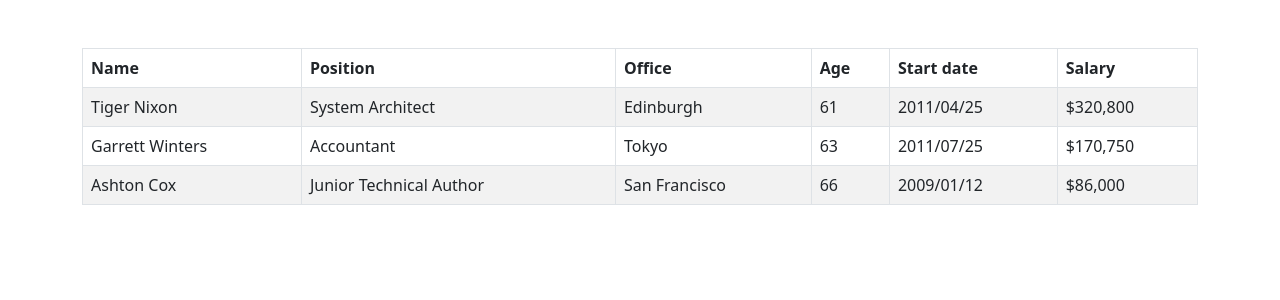
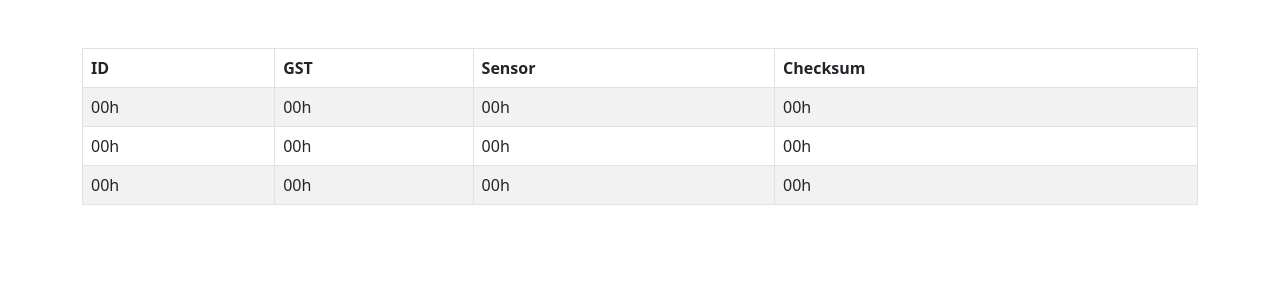
Before and after one commit to jet-delossantos/KyuTech, a PHP site: page /satdata.php in a window 1280 px wide. Shown: the part 56-356 px from the top of the page. Run offline with PHP 8.4, Linux system fonts and the light colour scheme; some libraries are stand-ins or nearby versions.

Commit message:
Edited Sat Data temp table

```diff
--- a/satdata.php
+++ b/satdata.php
@@ -11,38 +11,30 @@
     <table id="example" class="table table-striped table-bordered" style="width:100%">
         <thead>
             <tr>
-                <th>Name</th>
-                <th>Position</th>
-                <th>Office</th>
-                <th>Age</th>
-                <th>Start date</th>
-                <th>Salary</th>
+                <th>ID</th>
+                <th>GST</th>
+                <th>Sensor</th>
+                <th>Checksum</th>
             </tr>
         </thead>
         <tbody>
             <tr>
-                <td>Tiger Nixon</td>
-                <td>System Architect</td>
-                <td>Edinburgh</td>
-                <td>61</td>
-                <td>2011/04/25</td>
-                <td>$320,800</td>
+                <td>00h</td>
+                <td>00h</td>
+                <td>00h</td>
+                <td>00h</td>
             </tr>
             <tr>
-                <td>Garrett Winters</td>
-                <td>Accountant</td>
-                <td>Tokyo</td>
-                <td>63</td>
-                <td>2011/07/25</td>
-                <td>$170,750</td>
+                <td>00h</td>
+                <td>00h</td>
+                <td>00h</td>
+                <td>00h</td>
             </tr>
             <tr>
-                <td>Ashton Cox</td>
-                <td>Junior Technical Author</td>
-                <td>San Francisco</td>
-                <td>66</td>
-                <td>2009/01/12</td>
-                <td>$86,000</td>
+                <td>00h</td>
+                <td>00h</td>
+                <td>00h</td>
+                <td>00h</td>
             </tr>
         </tfoot>
     </table>
```
